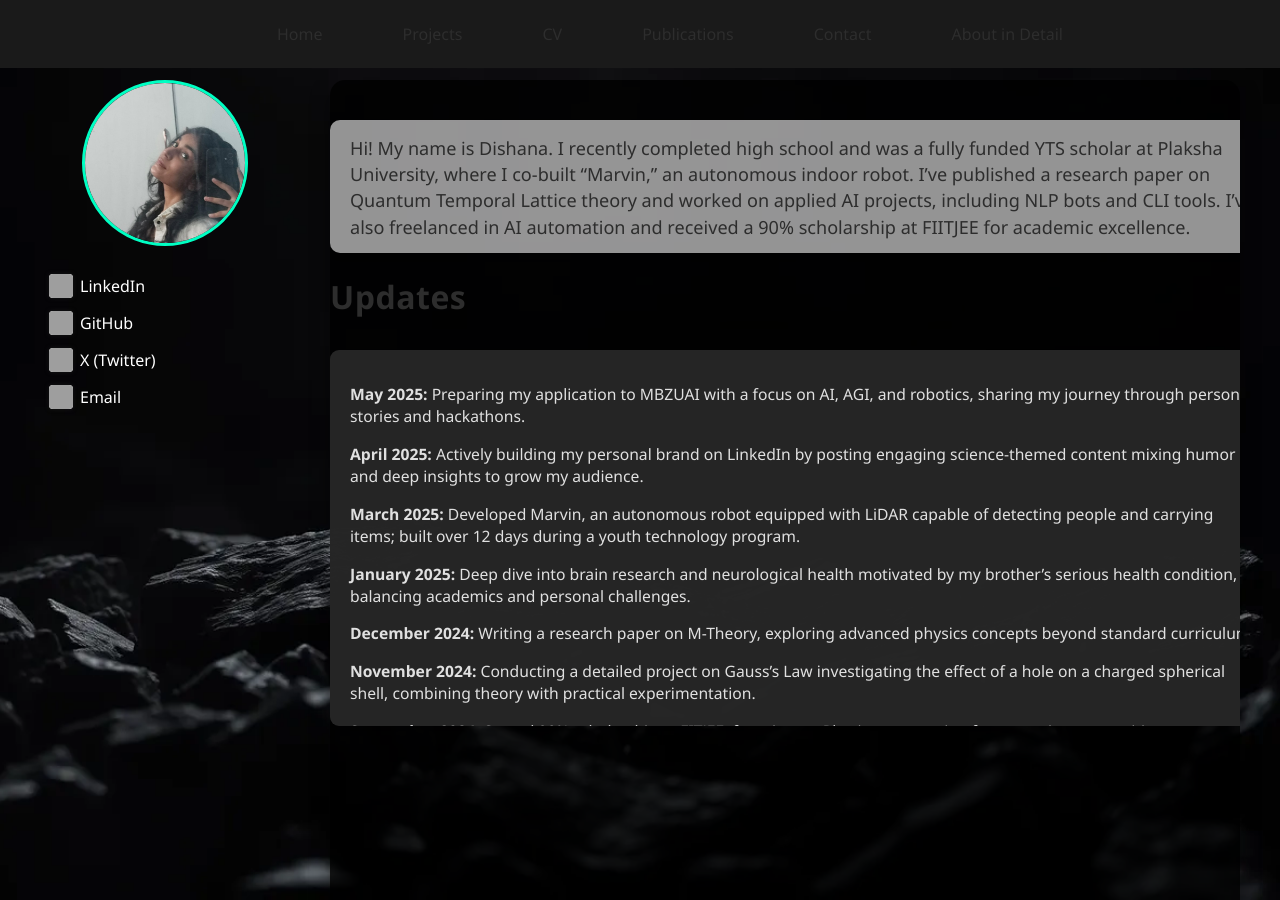
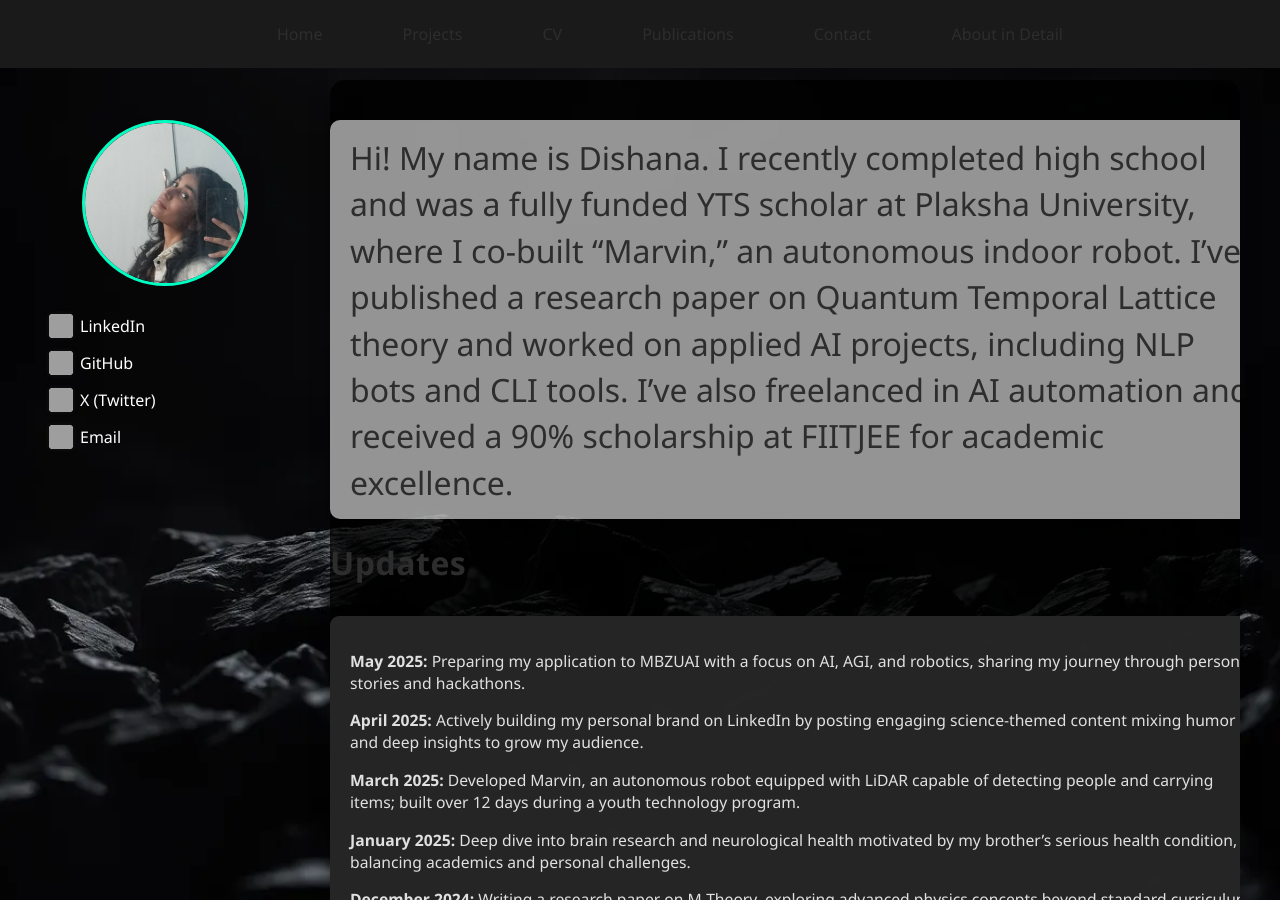
Before and after one commit to dishana11/dishana11.github.io, a Jekyll site: the page built from index.md, in a window 1280 px wide. Built offline with Jekyll 4.4.1, drawn with Linux system fonts in a browser that asks for light colours; some of the changed lines change nothing that is shown; grey boxes are pictures that could not be loaded.

Commit message:
Update index.md

```diff
--- a/index.md
+++ b/index.md
@@ -55,7 +55,9 @@
     height: calc(100vh - 80px);
     margin-top: 80px;
     overflow: hidden;
+    margin-left: 290px;
   }
+
   .sidebar {
     width: 250px;
     min-width: 250px;
@@ -64,7 +66,6 @@
     display: flex;
     flex-direction: column;
     align-items: center;
-    /* Restore OG vertical alignment: */
     justify-content: flex-start;
     position: fixed;
     top: 80px;
@@ -81,7 +82,7 @@
     height: 160px;
     border-radius: 50%;
     overflow: hidden;
-    margin: 0 auto 14px auto;
+    margin: 40px auto 14px auto; /* PUSHED PFP DOWN by adding top margin 40px */
     border: 3px solid #00ffc3;
     background: #fff;
   }
@@ -123,8 +124,6 @@
     border-radius: 4px;
   }
 
-  .main-container { margin-left: 290px; }
-
   .content-box {
     flex: 1;
     background-color: rgba(0, 0, 0, 0.8);
@@ -141,7 +140,6 @@
     position: relative;
   }
 
-  /* Home vertical stack: remove left space, use more width */
   .home-vertical-stack {
     display: flex;
     flex-direction: column;
@@ -153,7 +151,7 @@
     margin: 0 auto;
   }
   .intro-text {
-    font-size: 1.13em;
+    font-size: 2em; /* INCREASED TO MATCH UPDATES */
     color: #2d2d2d;
     text-align: left;
     font-weight: 500;
@@ -190,41 +188,7 @@
     overflow-y: auto;
   }
 
-  /* About in Detail: bigger box */
-  .about-detail-container {
-    margin: 38px auto 0 auto;
-    background: rgba(255,255,255,0.62);
-    border-radius: 14px;
-    box-shadow: 0 4px 14px rgba(0,0,0,0.10);
-    max-width: 1100px;
-    min-width: 360px;
-    min-height: 420px;
-    padding: 28px 32px 26px 32px;
-    text-align: center;
-  }
-  .about-detail-intro {
-    color: #232323;
-    font-size: 1.12em;
-    margin-bottom: 18px;
-    font-weight: 500;
-    letter-spacing: 0.01em;
-  }
-  .about-detail-scrollbox {
-    background: #fff;
-    color: #232323;
-    font-size: 1.02em;
-    border-radius: 10px;
-    max-height: 400px;
-    min-height: 210px;
-    overflow-y: auto;
-    text-align: left;
-    padding: 19px 26px 14px 26px;
-    box-shadow: 0 2px 9px rgba(0,0,0,0.06);
-    border: 1px solid #e2e2e2;
-    line-height: 1.7;
-  }
-
-  /* Projects: remove vertical scroller */
+  /* Projects: invisible vertical scrollbar */
   .projects-box {
     width: 100%;
     max-width: 900px;
@@ -237,10 +201,15 @@
     flex-direction: column;
     align-items: flex-start;
     min-height: 360px;
-    /*max-height: 400px;*/
-    /*overflow-y: scroll;*/
+    max-height: 400px;
+    overflow-y: auto;
     overflow-x: hidden;
-    position: relative;
+    scrollbar-width: none; /* Firefox */
+    -ms-overflow-style: none; /* IE and Edge */
+  }
+  .projects-box::-webkit-scrollbar {
+    width: 0px;
+    background: transparent;
   }
   .projects-header-row {
     display: flex;
@@ -281,9 +250,16 @@
     font-size: 1.07em;
   }
 
-  .cv-fullscreen-link {
+  .cv-header-row {
+    display: flex;
+    align-items: center;
+    gap: 18px;
+    margin-top: 32px;
+    margin-left: 36px;
+    margin-bottom: 10px;
+  }
+  .cv-fullscreen-link, .cv-download-link {
     display: inline-block;
-    margin-left: 16px;
     font-size: 16px;
     color: #2d2d2d;
     text-decoration: underline;
@@ -291,77 +267,26 @@
     cursor: pointer;
     background: none;
     border: none;
+    margin-left: 0px;
+    margin-right: 20px;
+    white-space: nowrap;
+    margin-bottom: 0;
   }
-
+  .cv-download-link:hover, .cv-fullscreen-link:hover {
+    color: #00ffc3;
+  }
   .cv-iframe-box {
-    width: 100%;
+    width: 96%;
     height: 80vh;
     border: none;
-    margin-top: 18px;
+    margin: 18px 2% 0 2%;
     border-radius: 8px;
     background: #181818;
     box-shadow: 0 2px 10px rgba(0,0,0,0.15);
     flex: 1 1 auto;
   }
 
-  @media (max-width: 1200px) {
-    .home-vertical-stack,
-    .updates-scrollbox,
-    .intro-text,
-    .about-detail-container {
-      max-width: 98vw;
-    }
-  }
-  @media (max-width: 900px) {
-    .main-container {
-      flex-direction: column;
-      padding: 0 10px 30px 10px;
-      align-items: center;
-      margin-left: 0;
-      height: auto;
-    }
-    .sidebar {
-      width: 100%;
-      margin-top: 10px;
-      align-items: center;
-      position: static;
-      top: unset;
-      left: unset;
-      height: auto;
-      min-width: unset;
-      max-width: unset;
-    }
-    .avatar-wrapper {
-      width: 130px;
-      height: 130px;
-    }
-    .social-links {
-      padding-left: 0;
-      align-items: center;
-    }
-    .about-detail-container {
-      max-width: 98vw;
-      padding: 14px 4vw 12px 4vw;
-    }
-    .about-detail-scrollbox {
-      max-height: 240px;
-      padding: 12px 5vw 8px 5vw;
-    }
-    .content-box {
-      padding: 0;
-    }
-    .home-vertical-stack {
-      padding: 28px 0 0 0;
-      max-width: 98vw;
-    }
-    .intro-text, .updates-scrollbox {
-      max-width: 98vw;
-      min-width: unset;
-    }
-    .updates-scrollbox {
-      max-height: 340px;
-    }
-  }
+  /* ...other styles unchanged... */
 </style>
 
 <div class="navbar">
@@ -420,7 +345,7 @@
       </div>
     </div>
 
-    <!-- PROJECTS (NO SCROLLER) -->
+    <!-- PROJECTS (INVISIBLE SCROLLBAR) -->
     <div id="projects" style="display: none;">
       <div class="projects-box">
         <div class="projects-header-row">
@@ -459,11 +384,16 @@
       </div>
     </div>
 
+    <!-- CV SECTION -->
     <div id="cv" style="display: none;">
-      <h1>My CV</h1>
-      <a class="cv-fullscreen-link" href="assets/Dishana cv (3).pdf" target="_blank" rel="noopener">
-        Click to open in fullscreen
-      </a>
+      <div class="cv-header-row">
+        <a class="cv-fullscreen-link" href="assets/Dishana cv (3).pdf" target="_blank" rel="noopener">
+          Click to open in fullscreen
+        </a>
+        <a class="cv-download-link" href="assets/Dishana cv (3).pdf" download>
+          Download
+        </a>
+      </div>
       <iframe class="cv-iframe-box" src="assets/Dishana cv (3).pdf"></iframe>
     </div>
 
```
